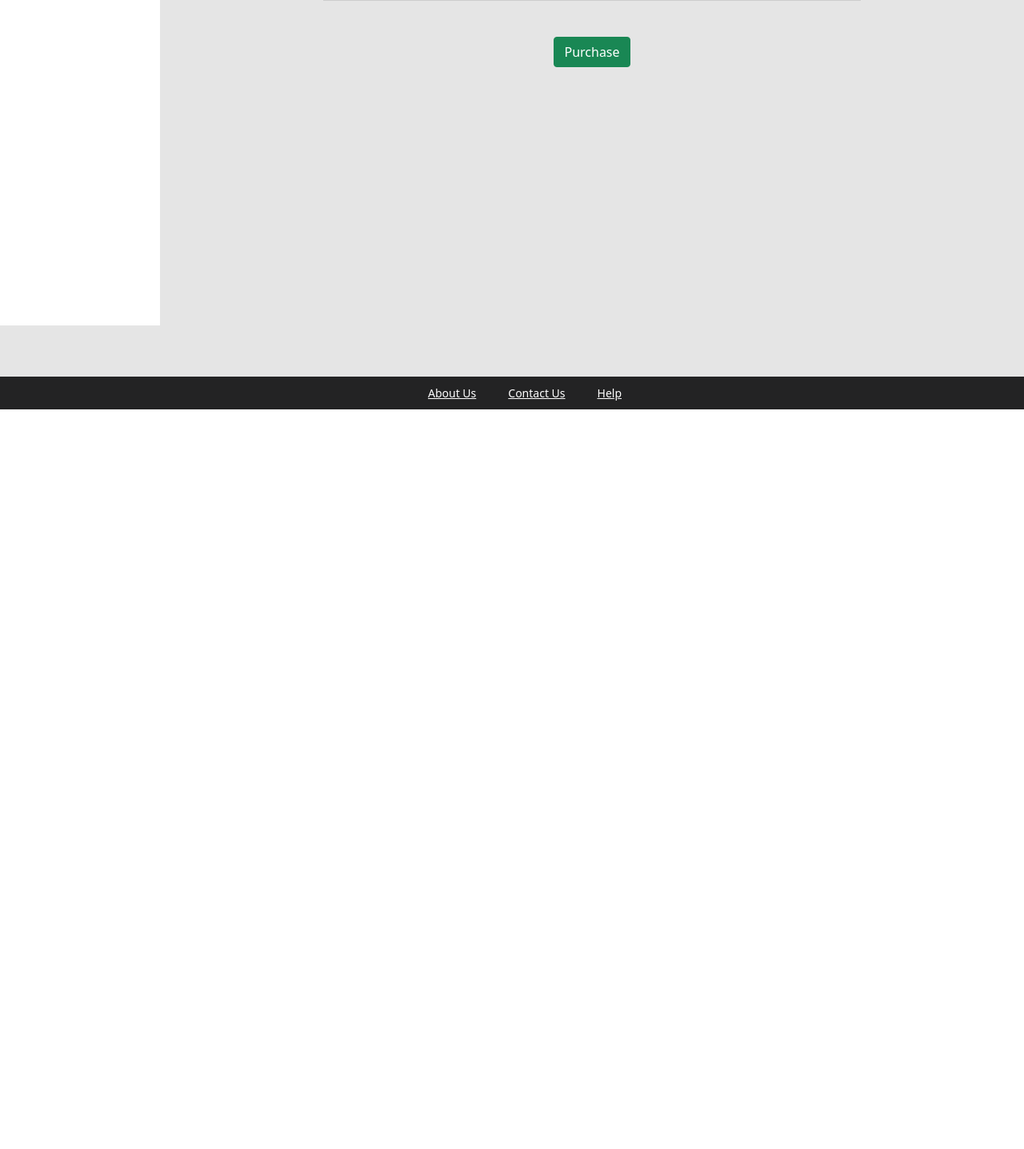
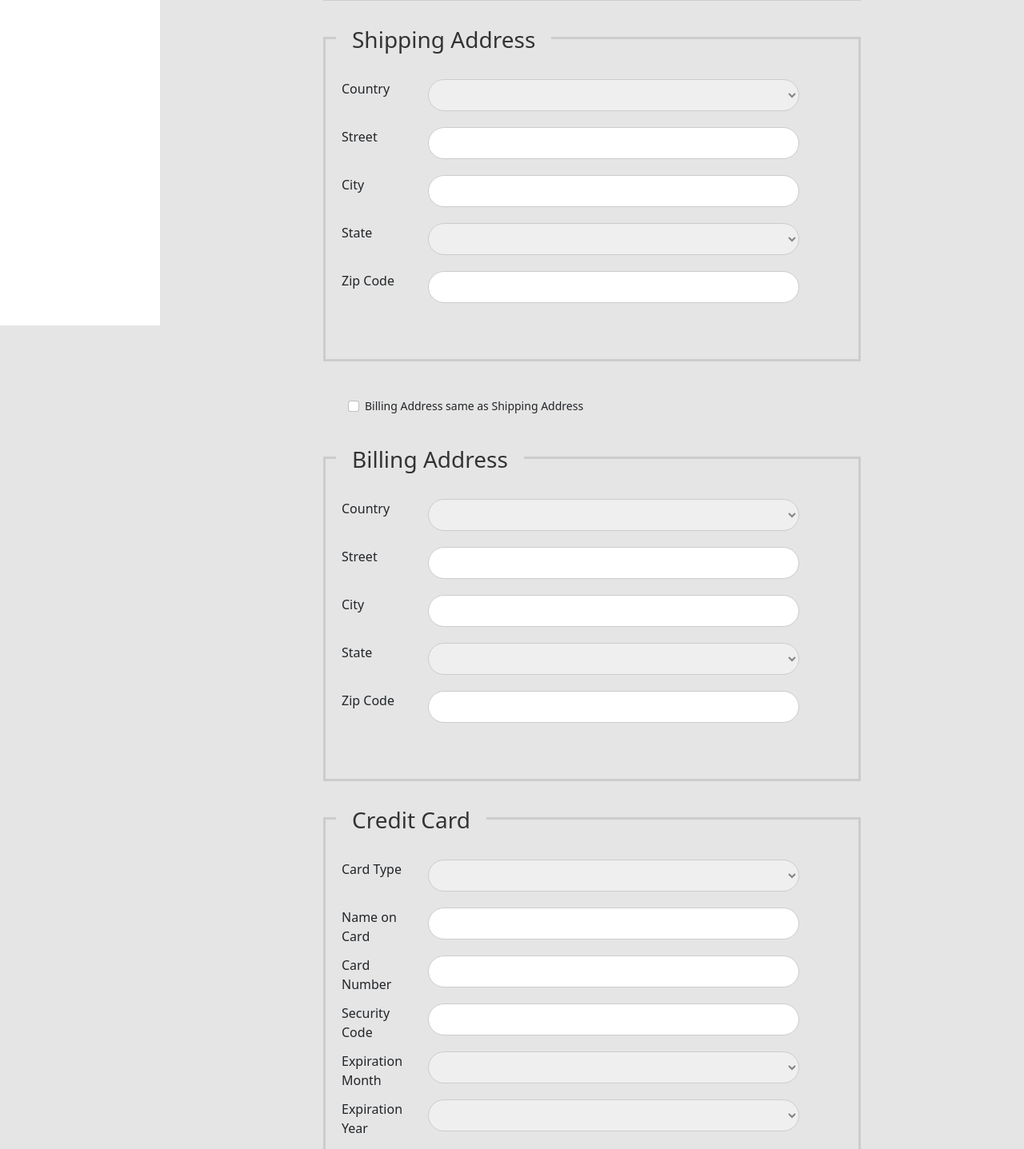
Before and after one commit to TopekoX/spring-boot-angular-ecommerce-frontend, an Angular app: page /checkout in a window 1280 px wide. Shown: the part 393-1830 px from the top of the page at 80% size. Before the commit the page ends 921 px from the top, so only its background shows below. Built offline with nearby package versions, Linux system fonts and the light colour scheme; no server answers.

Commit message:
add checkout shipping, billing, credit card page

```diff
--- a/src/app/components/checkout/checkout.component.html
+++ b/src/app/components/checkout/checkout.component.html
@@ -38,6 +38,205 @@
 
                 </div>
 
+                <!-- shipping form group -->
+                <div formGroupName="shippingAddress" class="form-area">
+
+                    <h3>Shipping Address</h3>
+
+                    <div class="row">
+                        <div class="col-md-2"><label>Country</label></div>
+                        <div class="col-md-9">
+                            <div class="input-space">
+                                <select formControlName="country">
+                                    <option>TO DO</option>
+                                </select>
+                            </div>
+                        </div>
+                    </div>
+
+                    <div class="row">
+                        <div class="col-md-2"><label>Street</label></div>
+                        <div class="col-md-9">
+                            <div class="input-space">
+                                <input formControlName="street" type="text">
+                            </div>
+                        </div>
+                    </div>
+
+                    <div class="row">
+                        <div class="col-md-2"><label>City</label></div>
+                        <div class="col-md-9">
+                            <div class="input-space">
+                                <input formControlName="city" type="text">
+                            </div>
+                        </div>
+                    </div>
+
+                    <div class="row">
+                        <div class="col-md-2"><label>State</label></div>
+                        <div class="col-md-9">
+                            <div class="input-space">
+                                <select formControlName="state">
+                                    <option>TO DO</option>
+                                </select>
+                            </div>
+                        </div>
+                    </div>
+
+                    <div class="row">
+                        <div class="col-md-2"><label>Zip Code</label></div>
+                        <div class="col-md-9">
+                            <div class="input-space">
+                                <input formControlName="zipCode" type="text">
+                            </div>
+                        </div>
+                    </div>
+
+                </div>
+
+                <!-- add checkbox to copy shipping to billing -->
+                <div class="input-space">
+                    <label class="au-checkbox">
+                        <div class="form-check">
+                            <input type="checkbox" (change)="copyShippingAddressToBillingAddress($event)" class="form-check-input">
+                            <span class="au-checkbox"></span>Billing Address same as Shipping Address
+                        </div>
+                    </label>
+                </div>
+
+                <!-- billing address -->
+                <div formGroupName="billingAddress" class="form-area">
+
+                    <h3>Billing Address</h3>
+
+                    <div class="row">
+                        <div class="col-md-2"><label>Country</label></div>
+                        <div class="col-md-9">
+                            <div class="input-space">
+                                <select formControlName="country">
+                                    <option>TO DO</option>
+                                </select>
+                            </div>
+                        </div>
+                    </div>
+
+                    <div class="row">
+                        <div class="col-md-2"><label>Street</label></div>
+                        <div class="col-md-9">
+                            <div class="input-space">
+                                <input formControlName="street" type="text">
+                            </div>
+                        </div>
+                    </div>
+
+                    <div class="row">
+                        <div class="col-md-2"><label>City</label></div>
+                        <div class="col-md-9">
+                            <div class="input-space">
+                                <input formControlName="city" type="text">
+                            </div>
+                        </div>
+                    </div>
+
+                    <div class="row">
+                        <div class="col-md-2"><label>State</label></div>
+                        <div class="col-md-9">
+                            <div class="input-space">
+                                <select formControlName="state">
+                                    <option>TO DO</option>
+                                </select>
+                            </div>
+                        </div>
+                    </div>
+
+                    <div class="row">
+                        <div class="col-md-2"><label>Zip Code</label></div>
+                        <div class="col-md-9">
+                            <div class="input-space">
+                                <input formControlName="zipCode" type="text">
+                            </div>
+                        </div>
+                    </div>
+
+                </div>
+
+                <!-- Credit Card -->
+                <div formGroupName="creditCard" class="form-area">
+
+                    <h3>Credit Card</h3>
+
+                    <div class="row">
+                        <div class="col-md-2"><label>Card Type</label></div>
+                        <div class="col-md-9">
+                            <div class="input-space">
+                                <select formControlName="cardType">
+                                    <option>Visa</option>
+                                    <option>Mastercard</option>
+                                </select>
+                            </div>
+                        </div>
+                    </div>
+
+                    <div class="row">
+                        <div class="col-md-2"><label>Name on Card</label></div>
+                        <div class="col-md-9">
+                            <div class="input-space">
+                                <input formControlName="nameOnCard" type="text">
+                            </div>
+                        </div>
+                    </div>
+
+                    <div class="row">
+                        <div class="col-md-2"><label>Card Number</label></div>
+                        <div class="col-md-9">
+                            <div class="input-space">
+                                <input formControlName="cardNumber" type="text">
+                            </div>
+                        </div>
+                    </div>
+
+                    <div class="row">
+                        <div class="col-md-2"><label>Security Code</label></div>
+                        <div class="col-md-9">
+                            <div class="input-space">
+                                <input formControlName="securityCode" type="text">
+                            </div>
+                        </div>
+                    </div>
+
+                    <div class="row">
+                        <div class="col-md-2"><label>Expiration Month</label></div>
+                        <div class="col-md-9">
+                            <div class="input-space">
+                                <select formControlName="expirationMonth">
+                                    <option>TO DO</option>
+                                </select>
+                            </div>
+                        </div>
+                    </div>
+
+                    <div class="row">
+                        <div class="col-md-2"><label>Expiration Year</label></div>
+                        <div class="col-md-9">
+                            <div class="input-space">
+                                <select formControlName="expirationYear">
+                                    <option>TO DO</option>
+                                </select>
+                            </div>
+                        </div>
+                    </div>
+
+                </div>
+
+                <!-- order details -->
+                <div class="form-area">
+                    <h3>Review Your Order</h3>
+
+                    <p>Total Quantity: {{ totalQuantity }}</p>
+                    <p>Shipping: FREE</p>
+                    <p>Total Price: {{ totalPrice | currency: 'USD' }}</p>
+                </div>
+
                 <!-- submit button -->
                 <div class="text-center">
                     <button type="submit" class="btn btn-success">Purchase</button>
--- a/src/app/components/checkout/checkout.component.ts
+++ b/src/app/components/checkout/checkout.component.ts
@@ -10,6 +10,9 @@
 
   chekoutFormGroup!: FormGroup;
 
+  totalPrice: number = 0;
+  totalQuantity: number = 0;
+
   constructor(private formBuilder: FormBuilder) { }
 
   ngOnInit(): void {
@@ -18,6 +21,28 @@
         firstName: [''],
         lastName: [''],
         email: ['']
+      }),
+      shippingAddress: this.formBuilder.group({
+        street: [''],
+        city: [''],
+        state: [''],
+        country: [''],
+        zipCode: ['']
+      }),
+      billingAddress: this.formBuilder.group({
+        street: [''],
+        city: [''],
+        state: [''],
+        country: [''],
+        zipCode: ['']
+      }),
+      creditCard: this.formBuilder.group({
+        cardType: [''],
+        nameOnCard: [''],
+        cardNumber: [''],
+        securityCode: [''],
+        expirationMonth: [''],
+        expirationYear: ['']
       })
     });
   }
@@ -28,4 +53,13 @@
     console.log("The email is " + this.chekoutFormGroup.get('customer')?.value.email);
   }
 
+  copyShippingAddressToBillingAddress(event) {
+    if (event.target.checked) {
+      this.chekoutFormGroup.controls['billingAddress']
+        .setValue(this.chekoutFormGroup.controls['shippingAddress'].value);
+    } else {
+      this.chekoutFormGroup.controls['billingAddress'].reset();
+    }
+  }
+
 }
--- a/src/styles.css
+++ b/src/styles.css
@@ -618,7 +618,7 @@
 }
 .au-checkbox input{
     position:absolute;
-    opacity:0;
+    /* opacity:0; */
     cursor:pointer
 }
 .au-checkmark{
--- a/tsconfig.json
+++ b/tsconfig.json
@@ -9,6 +9,7 @@
     "noImplicitOverride": true,
     "noPropertyAccessFromIndexSignature": true,
     "noImplicitReturns": true,
+    "noImplicitAny": false,
     "noFallthroughCasesInSwitch": true,
     "sourceMap": true,
     "declaration": false,
```
